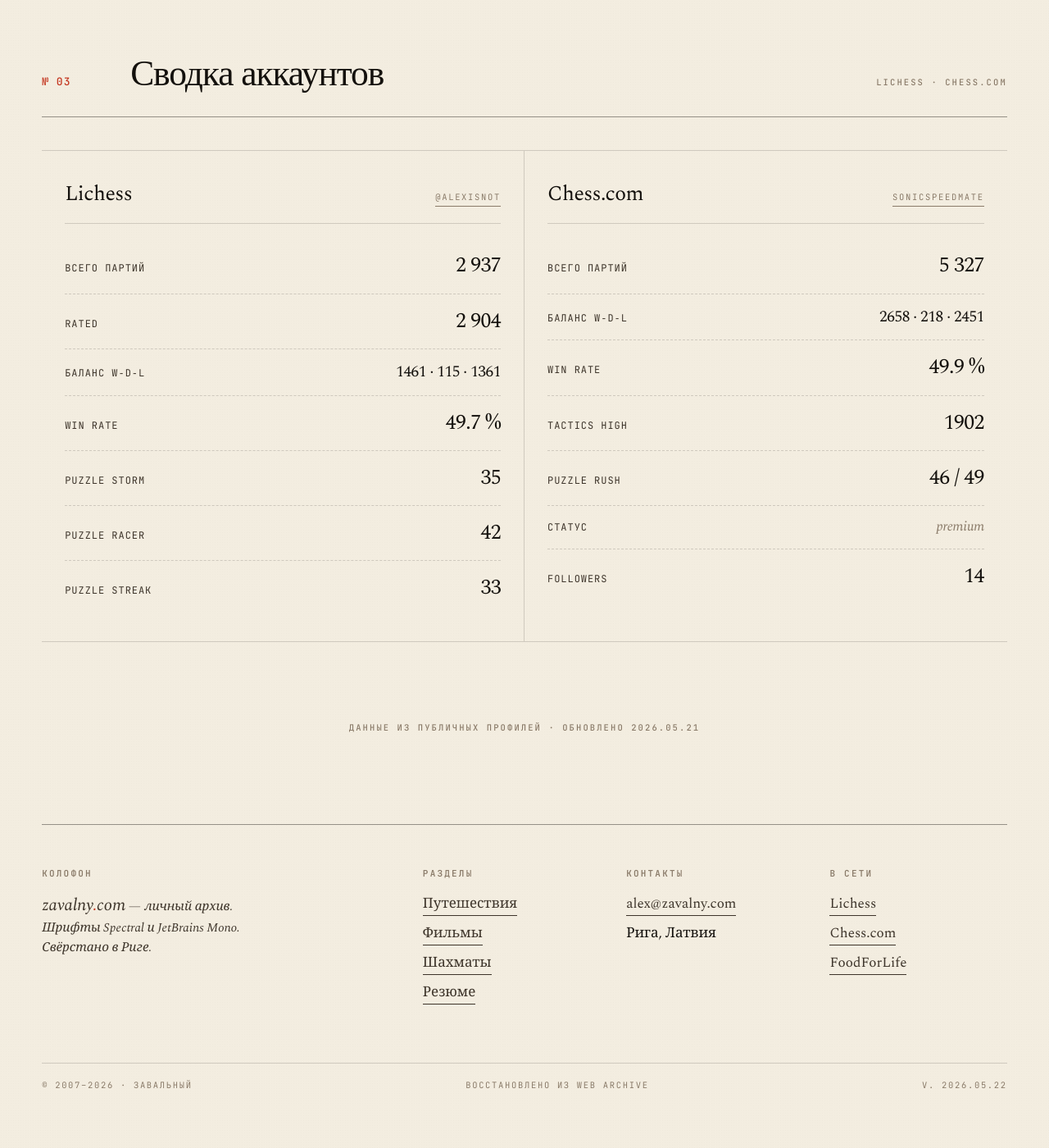
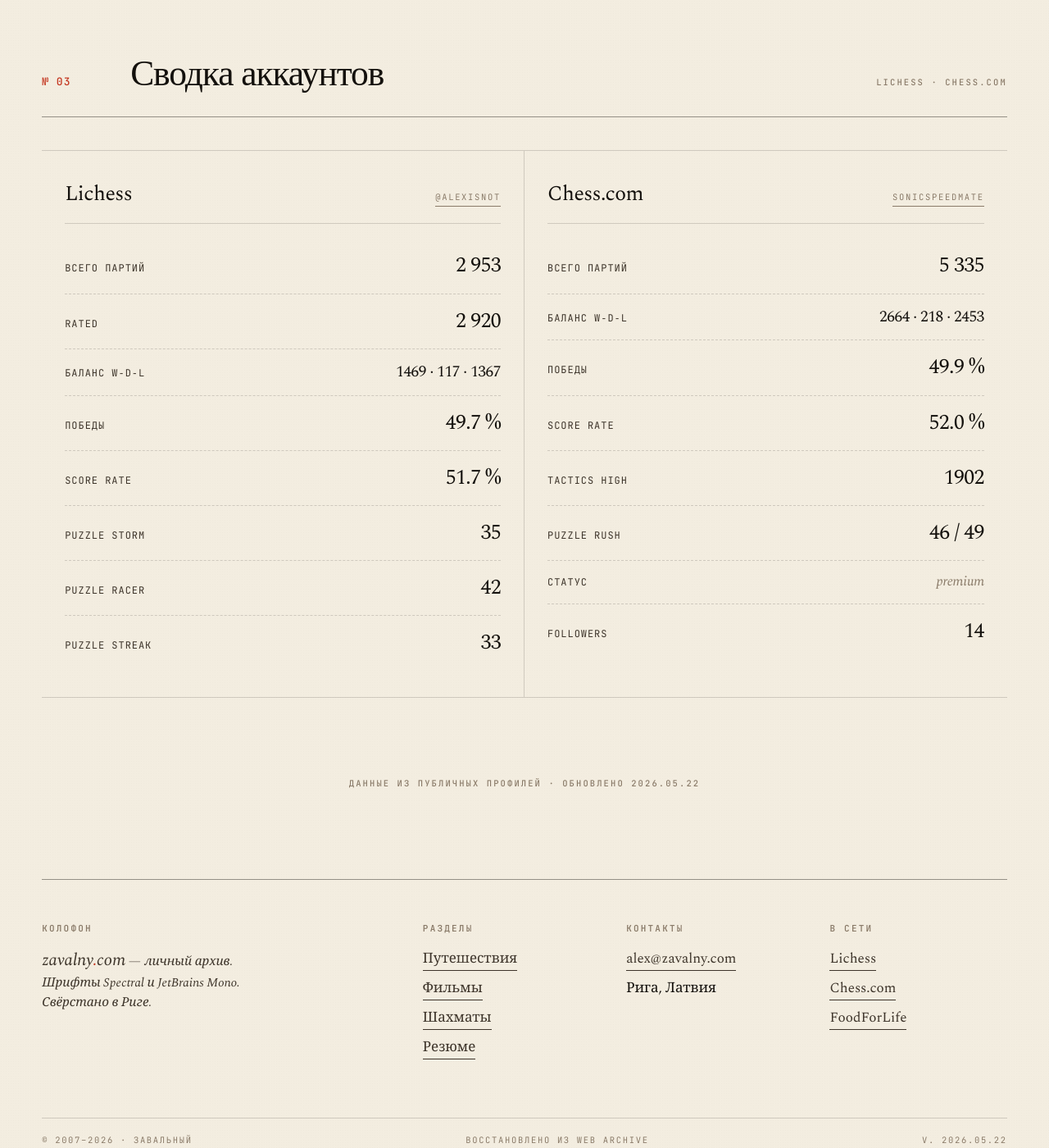
Before and after one commit to alexzavalny/zavalny_com, a Jekyll site: the page built from chess.md, in a window 1280 px wide and 1400 px high, scrolled down 2208 px. Shown: the whole window at 82% size. Built offline with Jekyll 4.4.1, drawn with Linux system fonts in a browser that asks for light colours; before the commit the page ends 3540 px from its top, so only the background shows below that; some of the changed text lies outside the part shown.

Commit message:
chore: update chess statistics

```diff
--- a/chess.md
+++ b/chess.md
@@ -5,7 +5,7 @@
 masthead_left:
   - "Раздел IV"
   - "Шахматы"
-  - "Обновлено 21 мая 2026"
+  - "Обновлено 22 мая 2026"
 masthead_right:
   - "FIDE 11654651"
   - "Lichess @AlexIsNot"
@@ -23,8 +23,8 @@
     </p>
     <div class="h-figures">
       <div class="fig"><strong>2016</strong><span class="tag">Lichess puzzle</span></div>
-      <div class="fig"><strong>8 264</strong><span class="tag">партии</span></div>
-      <div class="fig"><strong>49.8 %</strong><span class="tag">win rate</span></div>
+      <div class="fig"><strong>8 288</strong><span class="tag">партии</span></div>
+      <div class="fig"><strong>49.9 %</strong><span class="tag">победы</span></div>
     </div>
   </div>
 </section>
@@ -37,18 +37,18 @@
   </div>
   <div class="cs">
     <span class="label">Лучший в игре</span>
-    <span class="v">1884</span>
+    <span class="v">1901</span>
     <span class="sub">Lichess · Rapid</span>
   </div>
   <div class="cs">
     <span class="label">Партий на Lichess</span>
-    <span class="v">2 937</span>
-    <span class="sub">1461‑115‑1361</span>
+    <span class="v">2 953</span>
+    <span class="sub">1469‑117‑1367</span>
   </div>
   <div class="cs">
     <span class="label">Партий на Chess.com</span>
-    <span class="v">5 327</span>
-    <span class="sub">2658‑218‑2451</span>
+    <span class="v">5 335</span>
+    <span class="sub">2664‑218‑2453</span>
   </div>
 </section>
 
@@ -76,7 +76,7 @@
         <a href="https://lichess.org/@/AlexIsNot" class="link" target="_blank" rel="noopener">@AlexIsNot</a>
       </div>
       <div class="rows">
-        <div class="rr"><span class="k">Rapid</span><span class="vv">1884</span></div>
+        <div class="rr"><span class="k">Rapid</span><span class="vv">1901</span></div>
         <div class="rr"><span class="k">Blitz</span><span class="vv">1810</span></div>
         <div class="rr"><span class="k">Bullet</span><span class="vv">1630</span></div>
         <div class="rr"><span class="k">Puzzle</span><span class="vv" style="color:var(--red);">2016</span></div>
@@ -88,7 +88,7 @@
         <a href="https://www.chess.com/member/SonicSpeedMate" class="link" target="_blank" rel="noopener">SonicSpeedMate</a>
       </div>
       <div class="rows">
-        <div class="rr"><span class="k">Rapid</span><span class="vv">1773</span></div>
+        <div class="rr"><span class="k">Rapid</span><span class="vv">1805</span></div>
         <div class="rr"><span class="k">Blitz</span><span class="vv">1585</span></div>
         <div class="rr"><span class="k">Bullet</span><span class="vv">1156</span></div>
         <div class="rr"><span class="k">Daily</span><span class="vv">1127</span></div>
@@ -135,10 +135,11 @@
         <a href="https://lichess.org/@/AlexIsNot" class="link" target="_blank" rel="noopener">@AlexIsNot</a>
       </div>
       <div class="rows">
-        <div class="rr"><span class="k">Всего партий</span><span class="vv">2 937</span></div>
-        <div class="rr"><span class="k">Rated</span><span class="vv">2 904</span></div>
-        <div class="rr"><span class="k">Баланс W‑D‑L</span><span class="vv" style="font-size:1.2rem;">1461 · 115 · 1361</span></div>
-        <div class="rr"><span class="k">Win rate</span><span class="vv">49.7 %</span></div>
+        <div class="rr"><span class="k">Всего партий</span><span class="vv">2 953</span></div>
+        <div class="rr"><span class="k">Rated</span><span class="vv">2 920</span></div>
+        <div class="rr"><span class="k">Баланс W‑D‑L</span><span class="vv" style="font-size:1.2rem;">1469 · 117 · 1367</span></div>
+        <div class="rr"><span class="k">Победы</span><span class="vv">49.7 %</span></div>
+        <div class="rr"><span class="k">Score rate</span><span class="vv">51.7 %</span></div>
         <div class="rr"><span class="k">Puzzle Storm</span><span class="vv">35</span></div>
         <div class="rr"><span class="k">Puzzle Racer</span><span class="vv">42</span></div>
         <div class="rr"><span class="k">Puzzle Streak</span><span class="vv">33</span></div>
@@ -150,9 +151,10 @@
         <a href="https://www.chess.com/member/SonicSpeedMate" class="link" target="_blank" rel="noopener">SonicSpeedMate</a>
       </div>
       <div class="rows">
-        <div class="rr"><span class="k">Всего партий</span><span class="vv">5 327</span></div>
-        <div class="rr"><span class="k">Баланс W‑D‑L</span><span class="vv" style="font-size:1.2rem;">2658 · 218 · 2451</span></div>
-        <div class="rr"><span class="k">Win rate</span><span class="vv">49.9 %</span></div>
+        <div class="rr"><span class="k">Всего партий</span><span class="vv">5 335</span></div>
+        <div class="rr"><span class="k">Баланс W‑D‑L</span><span class="vv" style="font-size:1.2rem;">2664 · 218 · 2453</span></div>
+        <div class="rr"><span class="k">Победы</span><span class="vv">49.9 %</span></div>
+        <div class="rr"><span class="k">Score rate</span><span class="vv">52.0 %</span></div>
         <div class="rr"><span class="k">Tactics high</span><span class="vv">1902</span></div>
         <div class="rr"><span class="k">Puzzle Rush</span><span class="vv">46 / 49</span></div>
         <div class="rr"><span class="k">Статус</span><span class="vv muted" style="font-size:1.05rem;">premium</span></div>
@@ -163,5 +165,5 @@
 </section>
 
 <p class="tag reveal" style="text-align:center;padding-bottom:48px;">
-  Данные из публичных профилей · обновлено 2026.05.21
+  Данные из публичных профилей · обновлено 2026.05.22
 </p>
```
Also changed, not shown: other parts of chess.md (+2 -2 lines).
